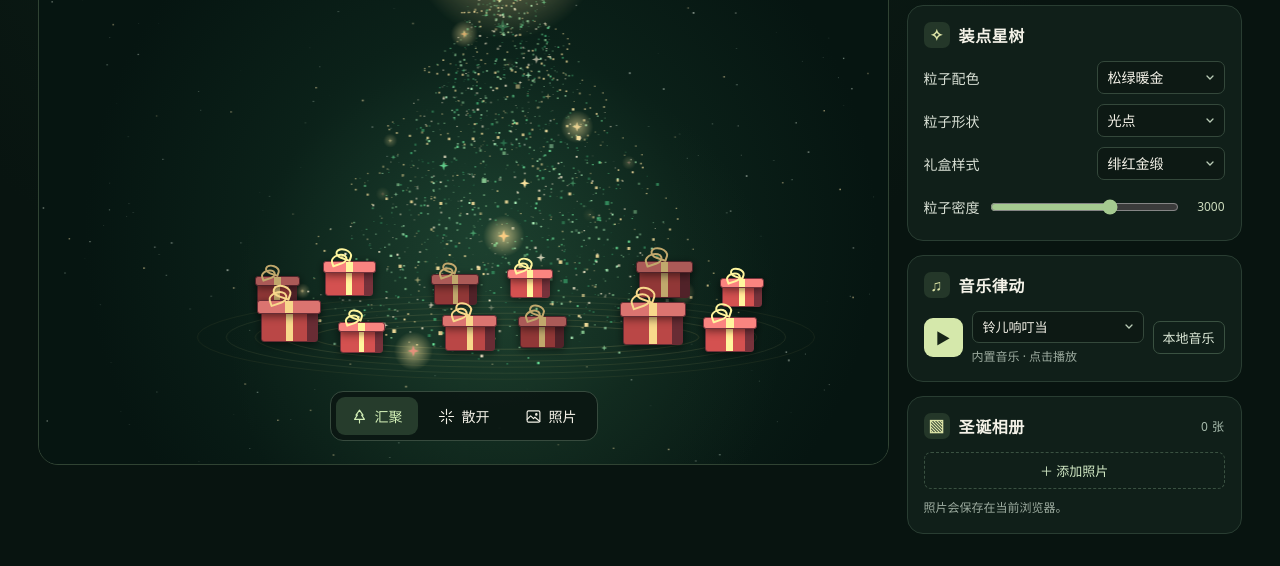
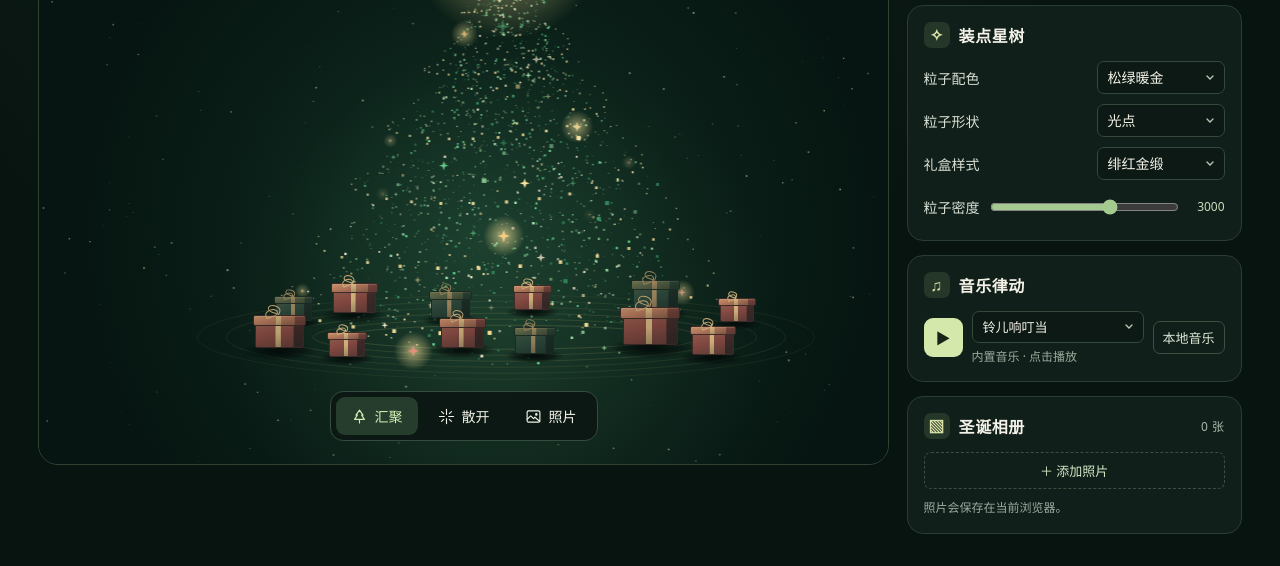
Before and after one commit to cloud789922/1, a plain HTML site: page index.html in a window 1280 px wide. Shown: the part 312-878 px from the top of the page. Drawn offline with Linux system fonts and the light colour scheme; animation ran at ten frames a second.

Commit message:
Blend gift piles into the tree's lighting and ground

```diff
--- a/index.html
+++ b/index.html
@@ -43,18 +43,19 @@ h1{margin:12px 0 4px;font-family:"Songti SC","SimSun",Georgia,serif;font-size:cl
 .stage-actions svg{width:17px;height:17px}
 .camera-box{position:absolute;left:20px;bottom:21px;width:min(25%,160px);aspect-ratio:4/3;overflow:hidden;border-radius:12px;border:1px solid #718674;background:#000}
 .camera-box video{width:100%;height:100%;object-fit:cover;transform:scaleX(-1)}
-.stage-gifts{--gift-front:#ba4746;--gift-edge:#682c34;--gift-top:#db7470;--ribbon:#f8d88b;position:absolute;inset:0;pointer-events:none}
-.stage-gifts[data-style=ice]{--gift-front:#487da4;--gift-edge:#2a4964;--gift-top:#77acd0;--ribbon:#d9f2fa}
-.stage-gifts[data-style=pink]{--gift-front:#a74973;--gift-edge:#5c2947;--gift-top:#d8799f;--ribbon:#f6d0dc}
-.stage-gift{--wrap-light:1;position:absolute;aspect-ratio:1;min-height:0;padding:0;border:0;background:transparent;overflow:visible;pointer-events:auto;filter:brightness(var(--wrap-light))}
-.stage-gift[data-tone=dark]{--wrap-light:.78}
-.stage-gift[data-tone=light]{--wrap-light:1.14}
-.stage-gift:hover,.stage-gift:focus-visible,.stage-gift.is-open{z-index:1;background:transparent;filter:brightness(1.25)}
-.stage-gift:hover::before,.stage-gift:focus-visible::before,.stage-gift.is-open::before{content:"";position:absolute;inset:0 -26% -14%;background:radial-gradient(ellipse,#efba6266,transparent 72%);pointer-events:none}
-.gift-body,.gift-lid{display:block;position:absolute;left:5%;border:1px solid var(--gift-edge);border-radius:3px;background:linear-gradient(90deg,transparent 43%,var(--ribbon) 43% 57%,transparent 57%),linear-gradient(90deg,var(--gift-front) 82%,var(--gift-edge) 82%);box-shadow:0 2px 8px #0008}
-.gift-body{top:38%;width:90%;height:55%}
-.gift-lid{top:28%;left:0;width:100%;height:22%;background-color:var(--gift-top);background-image:linear-gradient(90deg,transparent 43%,var(--ribbon) 43% 57%,transparent 57%);transform-origin:83% 70%;transition:transform .33s cubic-bezier(.19,.82,.31,1)}
-.gift-lid::before,.gift-lid::after{content:"";position:absolute;bottom:100%;width:25%;height:76%;border:2px solid var(--ribbon);border-radius:85% 80% 10% 70%;right:49%;transform:rotate(19deg);transform-origin:100% 100%}
+.stage-gifts{--gift-front:#77423b;--gift-edge:#392725;--gift-top:#a16b52;--ribbon:#bca071;position:absolute;inset:0;pointer-events:none}
+.stage-gifts[data-style=ice]{--gift-front:#395766;--gift-edge:#253941;--gift-top:#67858b;--ribbon:#adbdaf}
+.stage-gifts[data-style=pink]{--gift-front:#754959;--gift-edge:#3b2b34;--gift-top:#9d6b75;--ribbon:#bfa499}
+.stage-gift{--wrap-light:1;position:absolute;aspect-ratio:1;min-height:0;padding:0;border:0;background:transparent;overflow:visible;pointer-events:auto;isolation:isolate;filter:brightness(var(--wrap-light))}
+.stage-gift[data-tone=dark]{--wrap-light:.79}
+.stage-gift[data-tone=light]{--wrap-light:1.08}
+.stage-gifts[data-style=classic] .stage-gift[data-tone=dark]{--gift-front:#345446;--gift-edge:#22372e;--gift-top:#637351}
+.stage-gift::before{content:"";position:absolute;z-index:-1;left:-17%;right:-15%;top:77%;bottom:-9%;background:radial-gradient(ellipse,#020908d8 12%,#050e0c92 46%,transparent 73%);pointer-events:none}
+.stage-gift:hover,.stage-gift:focus-visible,.stage-gift.is-open{z-index:1;background:transparent;filter:brightness(calc(var(--wrap-light) + .15))}
+.gift-body,.gift-lid{display:block;position:absolute;border-radius:2px;box-shadow:inset 0 1px 0 #e3c68d26}
+.gift-body{left:5%;top:35%;width:90%;height:53%;border:1px solid var(--gift-edge);background:linear-gradient(165deg,#efd79722,transparent 46%,#101c1b44 85%),linear-gradient(90deg,transparent 41%,var(--ribbon) 42% 52%,transparent 53%),linear-gradient(90deg,var(--gift-front) 79%,var(--gift-edge) 81%)}
+.gift-lid{top:26%;left:1%;width:98%;height:20%;border:1px solid var(--gift-edge);background:linear-gradient(165deg,#f3d09044,transparent 40%,#1b1e184d 83%),linear-gradient(90deg,transparent 42%,var(--ribbon) 43% 53%,transparent 54%),linear-gradient(90deg,var(--gift-top) 79%,var(--gift-front) 81%);transform-origin:83% 70%;transition:transform .33s cubic-bezier(.19,.82,.31,1)}
+.gift-lid::before,.gift-lid::after{content:"";position:absolute;bottom:100%;width:21%;height:72%;border:1.5px solid var(--ribbon);border-radius:85% 80% 10% 70%;right:51%;transform:rotate(19deg);transform-origin:100% 100%}
 .gift-lid::after{right:auto;left:49%;transform:scaleX(-1) rotate(19deg);transform-origin:0 100%}
 .stage-gift.is-open .gift-lid{transform:translate(14%,-150%) rotate(22deg)}
 .sidebar{display:grid;gap:14px}
@@ -133,10 +134,10 @@ const palettes = {
 const introPalette = ['#c6a266', '#e8bf76', '#ffe6aa', '#fff0c9', '#dbb679', '#fff9de'];
 // Horizontal offset from the trunk, floor depth, scale, wrapping tone.
 const giftPositions = [
-  [-.95, -.45, .68, 'dark'], [-.65, -.58, .81, 'light'], [-.21, -.45, .72, 'dark'],
-  [.10, -.56, .68, 'light'], [.66, -.55, .86, 'dark'], [.98, -.42, .67, 'light'],
-  [-.90, .12, .96, 'main'], [-.60, .27, .72, 'light'], [-.15, .25, .83, 'main'],
-  [.15, .20, .74, 'dark'], [.61, .18, 1, 'main'], [.93, .27, .82, 'light'],
+  [-.88, -.25, .65, 'dark'], [-.63, -.37, .78, 'light'], [-.23, -.30, .70, 'dark'],
+  [.11, -.43, .65, 'light'], [.62, -.39, .82, 'dark'], [.96, -.24, .62, 'light'],
+  [-.94, .22, .88, 'main'], [-.66, .33, .66, 'light'], [-.18, .20, .78, 'main'],
+  [.12, .29, .70, 'dark'], [.60, .18, 1, 'main'], [.86, .32, .77, 'light'],
 ];
 const stageGifts = giftPositions.map(([, , , tone], index) => {
   const button = document.createElement('button');
@@ -216,9 +217,9 @@ function resize() {
   tall = height * .56;
   ground = top + tall;
   radius = Math.min(width * .40, tall * .64);
-  const boxScale = Math.max(48, Math.min(80, radius * .275));
+  const boxScale = Math.max(42, Math.min(70, radius * .255));
   const pileRadius = Math.min(radius, Math.max(0, Math.min(center, width - center) - boxScale * .45));
-  const floor = ground + (mobile ? 3 : 12);
+  const floor = ground + (mobile ? 5 : 15);
   for (const [index, [x, depth, scale]] of giftPositions.entries()) {
     const button = stageGifts[index];
     const size = boxScale * scale;
```
